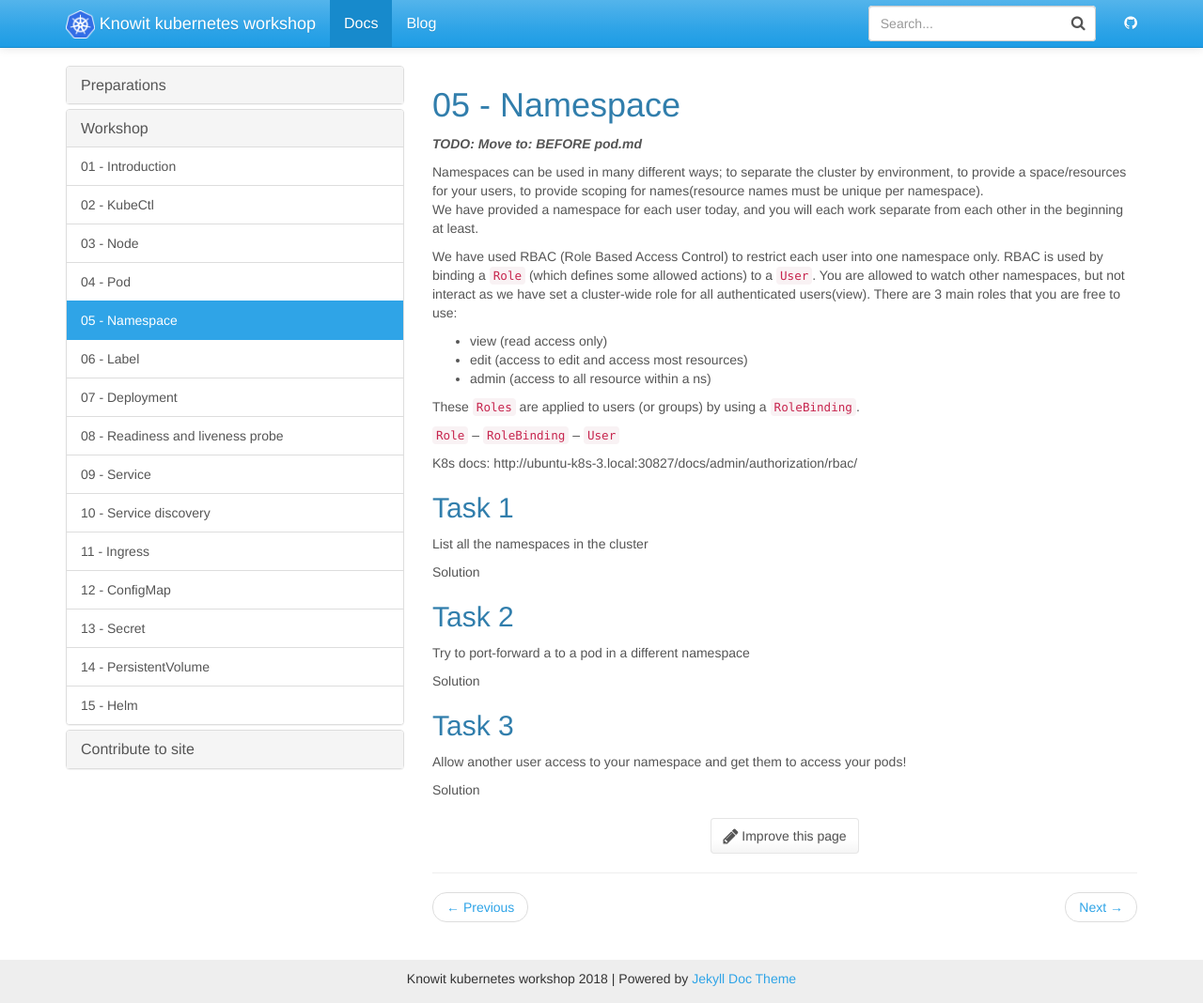
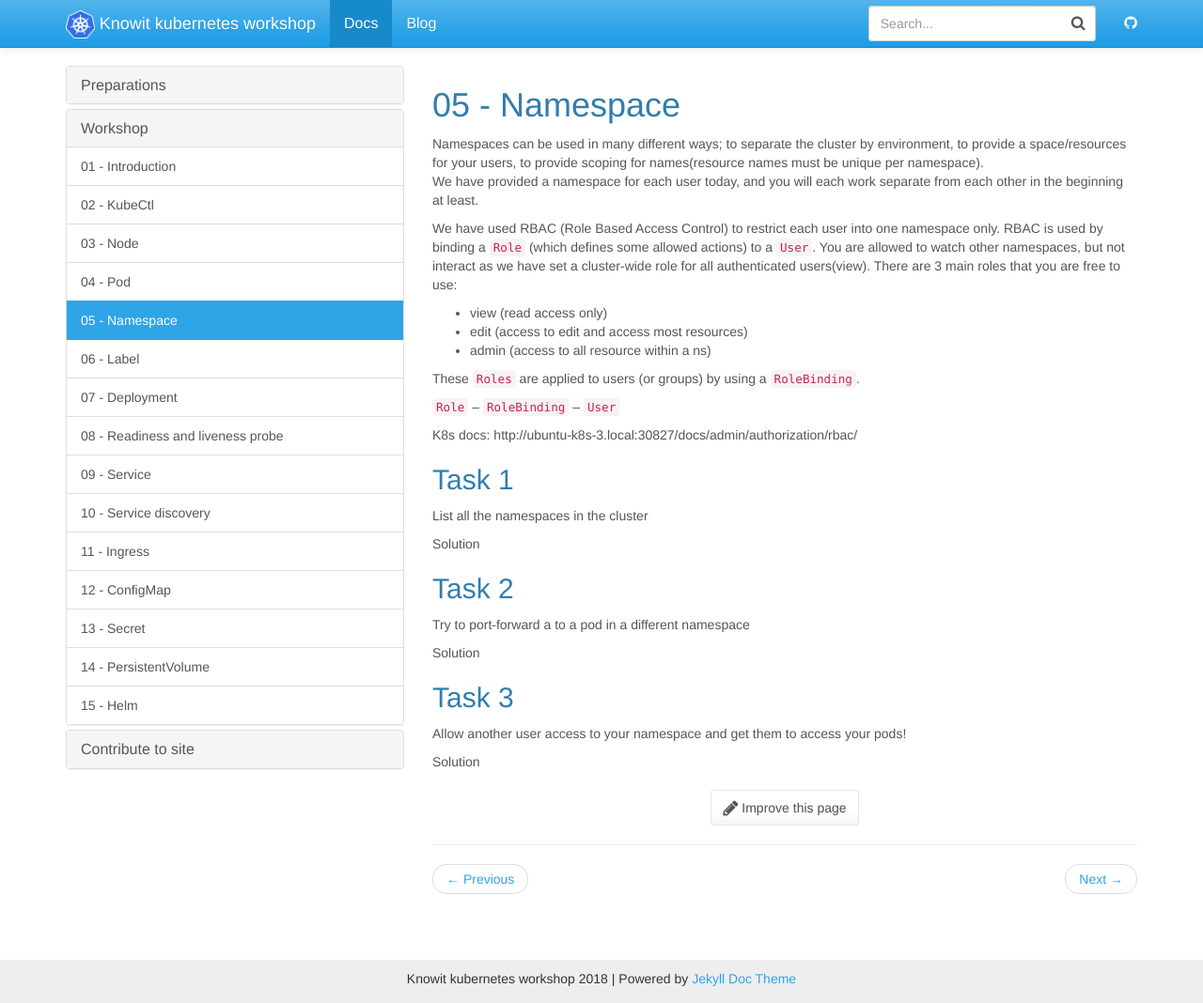
Before and after one commit to knowit/kubernetes-workshop, a Jekyll site: the page built from docs/_docs/workshop/05-namespace.md, in a window 1280 px wide and 1068 px high. Shown: the whole window at 94% size. Built offline with Jekyll 4.4.1, drawn with Linux system fonts in a browser that asks for light colours; nearby versions of some CDN libraries.

Commit message:
removed todo

```diff
--- a/docs/_docs/workshop/05-namespace.md
+++ b/docs/_docs/workshop/05-namespace.md
@@ -2,7 +2,6 @@
 title: 05 - Namespace
 permalink: /docs/05-namespace/
 ---
-***TODO: Move to: BEFORE pod.md***
 
 Namespaces can be used in many different ways; to separate the cluster by environment,
 to provide a space/resources for your users, to provide scoping for names(resource names must be unique per namespace).
```
